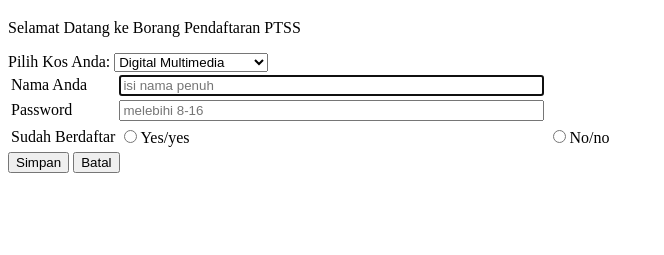
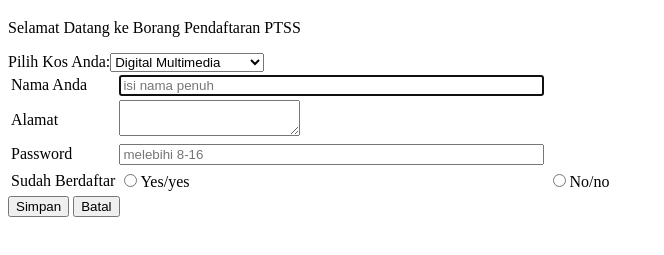
Before and after one commit to IMAN18DDT19F1118/dft40043_latihan_07, a plain HTML site: page index.html in a window 1280 px wide. Shown: the part 61-316 px from the top of the page, without its empty margins (0-664 px from the left). Drawn offline with Linux system fonts and the light colour scheme.

Commit message:
edit semula

```diff
--- a/index.html
+++ b/index.html
@@ -1,15 +1,25 @@
 <!DOCTYPE html>
 <html lang="en">
+
 <head>
     <meta charset="UTF-8">
     <meta http-equiv="X-UA-Compatible" content="IE=edge">
     <meta name="viewport" content="width=device-width, initial-scale=1.0">
     <title>Borang Pendaftaran</title>
 </head>
+
 <body>
     <h1>Borang Pendaftaran Pelajar PTSS</h1>
     <p>Selamat Datang ke Borang Pendaftaran PTSS</p>
 
+
+    <form action="simpan.php" method="post">
+        <table>
+            <tr>
+                <td><label for="nama">Nama Anda</label></td>
+                <td><input type="text" name="nama" id="nama" size="50" required placeholder="isi nama penuh" autofocus>
+                </td>
+            </tr>
             <label for="Kos">Pilih Kos Anda:</label>
 
             <select name="Kos" id="Kos">
@@ -18,16 +28,15 @@
                 <option value="Admin">Database Adminstator</option>
                 <option value="Design">Web Design</option>
             </select>
-
-    <form action="simpan.php" method="post">
-        <table>
             <tr>
-            <td><label for="nama">Nama Anda</label></td>
-            <td><input type="text" name="nama" id="nama" size="50" required placeholder="isi nama penuh" autofocus></td>
+                <td><label for="alamat">Alamat</label></td>
+                <td><textarea name="alamat"></textarea></td>
+            </tr>
             </tr>
             <tr>
                 <td><label for="note">Password</label></td>
-            <td><input type="password" name="note" id="note" minlength="8" maxlength="16" size="50" required placeholder="melebihi 8-16" required></input></td>
+                <td><input type="password" name="note" id="note" minlength="8" maxlength="16" size="50" required
+                        placeholder="melebihi 8-16" required></input></td>
             </tr>
             <tr></tr>
             <td><label for="daftar">Sudah Berdaftar</label></td>
@@ -43,4 +52,5 @@
     </form>
 
 </body>
+
 </html>
```
Lines whose indentation alone changed are shown as unchanged.
